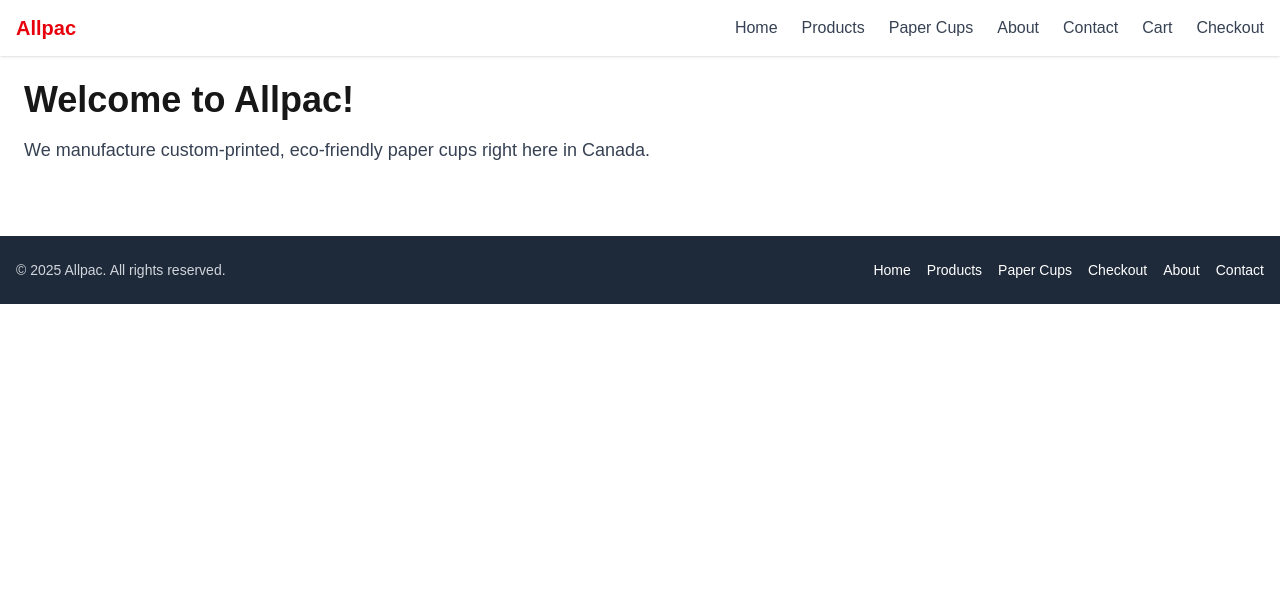
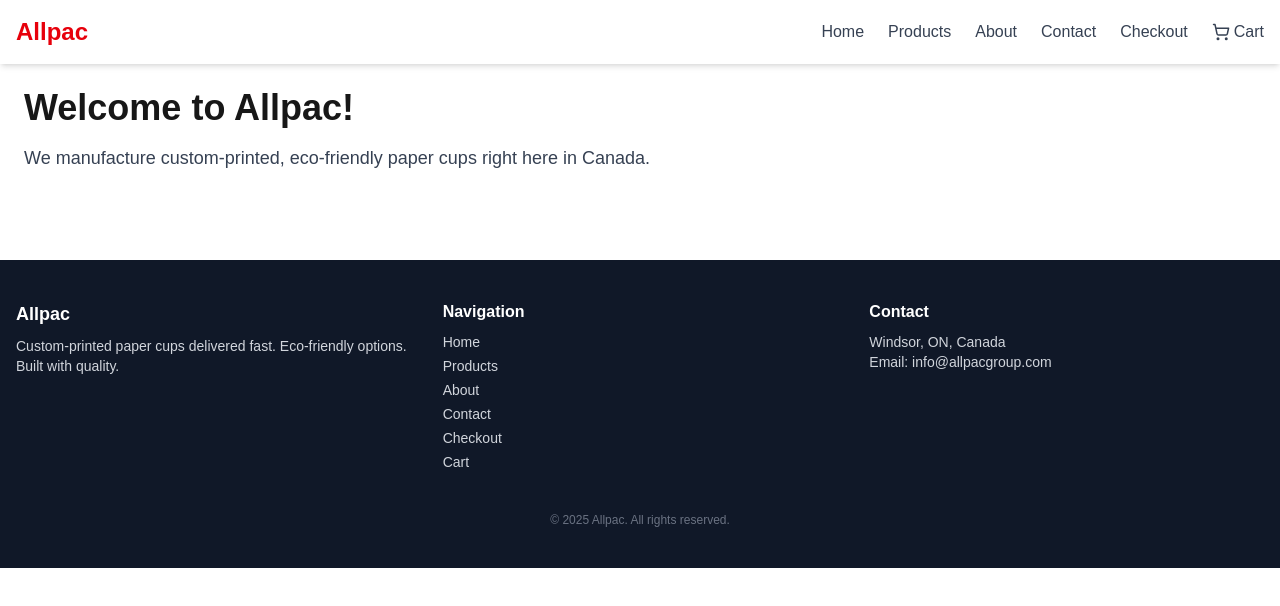
Before and after one commit to Emadedin1/allpacstore, a Next.js app in the folder frontend/: page / in a window 1280 px wide. Shown: the top 606 px of the page. Built offline with nearby package versions, Linux system fonts and the light colour scheme.

Commit message:
Redesign Navbar and Footer with modern layout and cart icon

```diff
--- a/frontend/src/components/layout/Footer.jsx
+++ b/frontend/src/components/layout/Footer.jsx
@@ -1,22 +1,38 @@
 "use client";
-
 import Link from "next/link";
 
 export default function Footer() {
   return (
-    <footer className="bg-gray-800 mt-12 py-6 text-white">
-      <div className="max-w-7xl mx-auto px-4 flex flex-col sm:flex-row justify-between items-center gap-4">
-        <p className="text-sm text-gray-300">
-          &copy; {new Date().getFullYear()} Allpac. All rights reserved.
-        </p>
-        <div className="flex gap-4 text-sm">
-          <Link href="/" className="hover:text-white">Home</Link>
-          <Link href="/products" className="hover:text-white">Products</Link>
-          <Link href="/paper-cups" className="hover:text-white">Paper Cups</Link>
-          <Link href="/checkout" className="hover:text-white">Checkout</Link>
-          <Link href="/about" className="hover:text-white">About</Link>
-          <Link href="/contact" className="hover:text-white">Contact</Link>
+    <footer className="bg-gray-900 text-gray-300 py-10 mt-16">
+      <div className="max-w-7xl mx-auto px-4 grid grid-cols-1 sm:grid-cols-3 gap-8">
+        <div>
+          <h3 className="text-lg font-semibold text-white mb-2">Allpac</h3>
+          <p className="text-sm">
+            Custom-printed paper cups delivered fast. Eco-friendly options. Built with quality.
+          </p>
         </div>
+
+        <div>
+          <h4 className="text-md font-semibold text-white mb-2">Navigation</h4>
+          <ul className="space-y-1 text-sm">
+            <li><Link href="/" className="hover:text-white">Home</Link></li>
+            <li><Link href="/products" className="hover:text-white">Products</Link></li>
+            <li><Link href="/about" className="hover:text-white">About</Link></li>
+            <li><Link href="/contact" className="hover:text-white">Contact</Link></li>
+            <li><Link href="/checkout" className="hover:text-white">Checkout</Link></li>
+            <li><Link href="/cart" className="hover:text-white">Cart</Link></li>
+          </ul>
+        </div>
+
+        <div>
+          <h4 className="text-md font-semibold text-white mb-2">Contact</h4>
+          <p className="text-sm">Windsor, ON, Canada</p>
+          <p className="text-sm">Email: info@allpacgroup.com</p>
+        </div>
+      </div>
+
+      <div className="text-center text-xs text-gray-500 mt-10">
+        &copy; {new Date().getFullYear()} Allpac. All rights reserved.
       </div>
     </footer>
   );
--- a/frontend/src/components/layout/Navbar.jsx
+++ b/frontend/src/components/layout/Navbar.jsx
@@ -1,16 +1,15 @@
 "use client";
 import Link from "next/link";
 import { useState } from "react";
+import { ShoppingCart } from "lucide-react"; // Make sure you're using lucide-react or another icon lib
 
 export default function Navbar() {
   const [isOpen, setIsOpen] = useState(false);
 
   return (
-    <header className="bg-white shadow">
-      <div className="max-w-7xl mx-auto px-4 py-3 flex justify-between items-center">
-        <Link href="/" className="text-xl font-bold text-red-600">
-          Allpac
-        </Link>
+    <header className="bg-white shadow-md">
+      <div className="max-w-7xl mx-auto px-4 py-4 flex justify-between items-center">
+        <Link href="/" className="text-2xl font-bold text-red-600">Allpac</Link>
 
         <button
           className="sm:hidden text-gray-700"
@@ -19,14 +18,16 @@ export default function Navbar() {
           ☰
         </button>
 
-        <nav className={`sm:flex gap-6 ${isOpen ? "block mt-4" : "hidden"} sm:mt-0`}>
-          <Link href="/" className="block py-1 text-gray-700 hover:text-red-600">Home</Link>
-          <Link href="/products" className="block py-1 text-gray-700 hover:text-red-600">Products</Link>
-          <Link href="/paper-cups" className="block py-1 text-gray-700 hover:text-red-600">Paper Cups</Link>
-          <Link href="/about" className="block py-1 text-gray-700 hover:text-red-600">About</Link>
-          <Link href="/contact" className="block py-1 text-gray-700 hover:text-red-600">Contact</Link>
-          <Link href="/cart" className="block py-1 text-gray-700 hover:text-red-600">Cart</Link>
-          <Link href="/checkout" className="block py-1 text-gray-700 hover:text-red-600">Checkout</Link>
+        <nav className={`sm:flex items-center gap-6 ${isOpen ? "block mt-4" : "hidden"} sm:mt-0`}>
+          <Link href="/" className="text-gray-700 hover:text-red-600">Home</Link>
+          <Link href="/products" className="text-gray-700 hover:text-red-600">Products</Link>
+          <Link href="/about" className="text-gray-700 hover:text-red-600">About</Link>
+          <Link href="/contact" className="text-gray-700 hover:text-red-600">Contact</Link>
+          <Link href="/checkout" className="text-gray-700 hover:text-red-600">Checkout</Link>
+          <Link href="/cart" className="flex items-center gap-1 text-gray-700 hover:text-red-600">
+            <ShoppingCart size={18} />
+            Cart
+          </Link>
         </nav>
       </div>
     </header>
```
